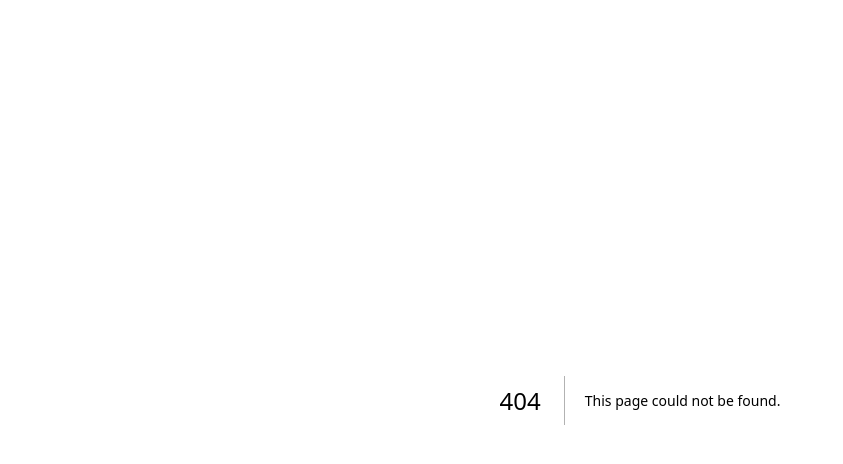
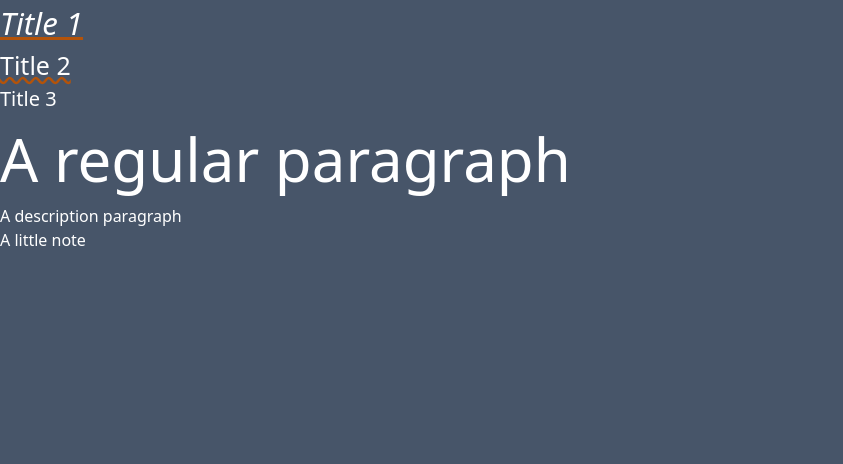
Before and after one commit to lesenelir/tailwindcss-demo, a Next.js app: page /typography in a window 1280 px wide. Before the commit this address had no page. Shown: the top 464 px of the page, without its empty margins (0-843 px from the left). Built offline with nearby package versions, Linux system fonts and the light colour scheme.

Commit message:
feat: typography

```diff
--- /dev/null
+++ b/src/pages/typography/index.tsx
@@ -0,0 +1,14 @@
+function Typography() {
+  return (
+    <>
+      <h1 className='text-3xl italic underline decoration-amber-700'>Title 1</h1>
+      <h2 className='text-2xl underline decoration-wavy decoration-amber-700'>Title 2</h2>
+      <h3 className='text-xl'>Title 3</h3>
+      <p className='text-base'>A regular paragraph</p>
+      <p>A description paragraph</p>
+      <p className='text-xs node'>A little note</p>
+    </>
+  )
+}
+
+export default Typography
--- a/tailwind.config.js
+++ b/tailwind.config.js
@@ -6,6 +6,15 @@ module.exports = {
     './src/app/**/*.{js,ts,jsx,tsx}',
   ],
   theme: {
+    fontSize: {
+      sm: '0.8rem',
+      base: '60px',  // change the text-base
+      xl: '1.25rem',
+      '2xl': '1.563rem',
+      '3xl': '1.953rem',
+      '4xl': '2.441rem',
+      '5xl': '3.052rem',
+    },
     screens: {
       sm: '480px',
       md: '768px', // @media (max-width: 768px)
```
